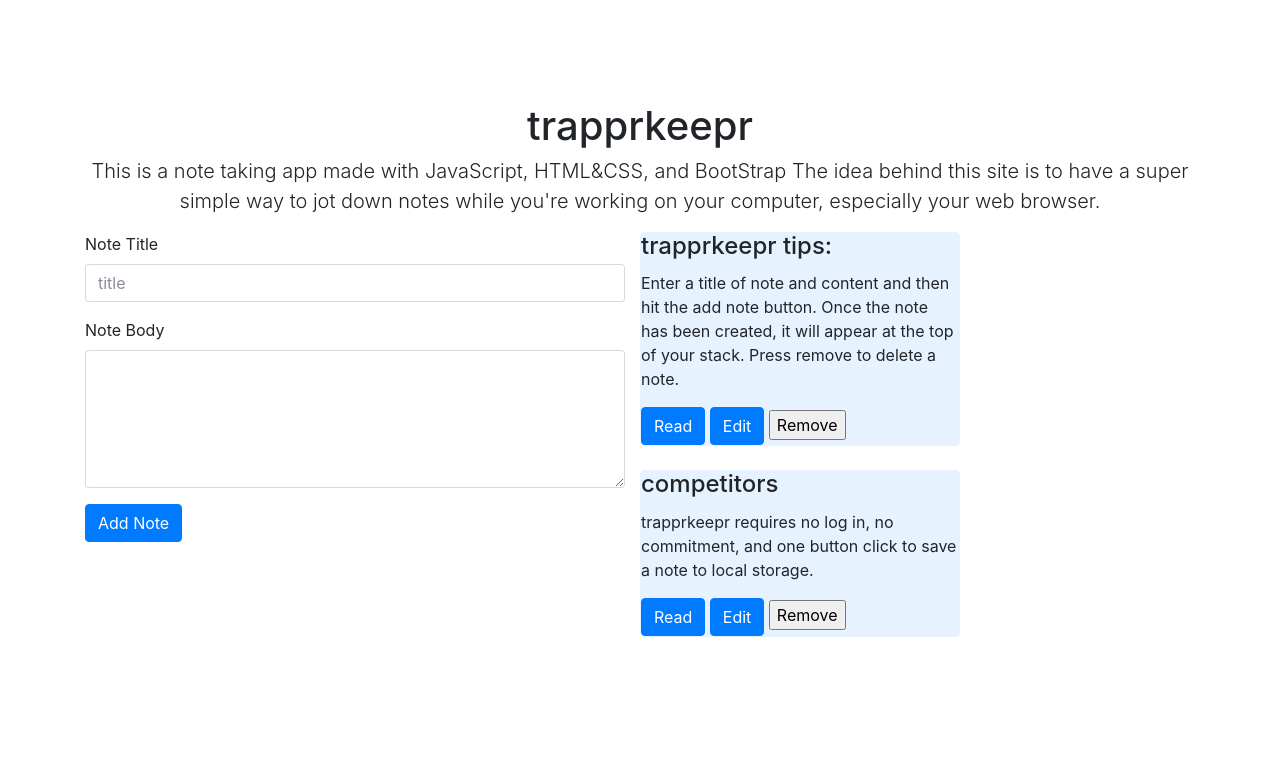
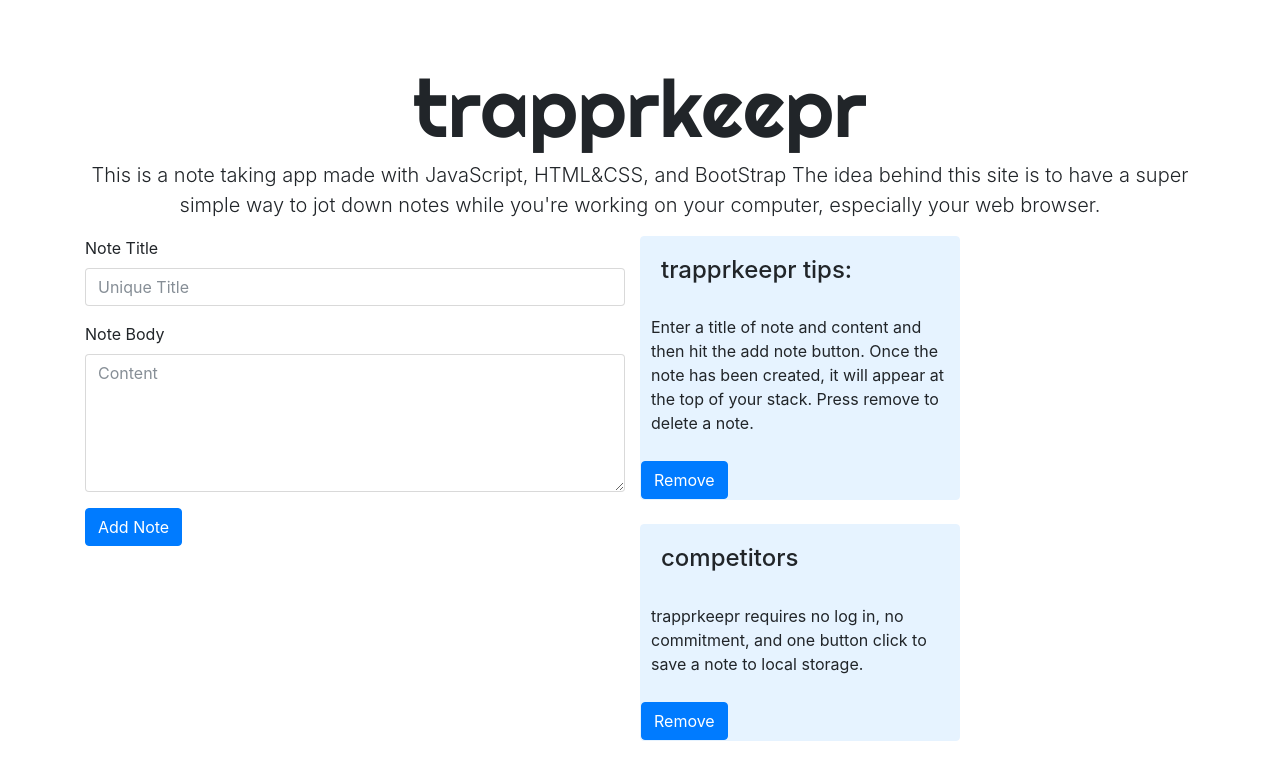
Before and after one commit to brickatyourfeet/trapprkeepr, a website: page index.html in a window 1280 px wide. Drawn offline with nearby package versions, Linux system fonts and the light colour scheme.

Commit message:
add css fix and title font change

```diff
--- a/index.html
+++ b/index.html
@@ -8,7 +8,7 @@
     <meta name="description" content="">
     <meta name="author" content="">
 
-    <title>Bare - Start Bootstrap Template</title>
+    <title>trapprkeepr</title>
 
     <!-- Bootstrap core CSS -->
     <link rel="stylesheet" href="https://maxcdn.bootstrapcdn.com/bootstrap/4.0.0-beta/css/bootstrap.min.css" integrity="sha384-/Y6pD6FV/Vv2HJnA6t+vslU6fwYXjCFtcEpHbNJ0lyAFsXTsjBbfaDjzALeQsN6M" crossorigin="anonymous">
@@ -38,11 +38,11 @@
             <form id="new-note">
                 <div class="form-group">
                     <label for="note-title">Note Title</label>
-                    <input type="text" class="form-control notes-title" id="new-note-title" placeholder="title">
+                    <input type="text" class="form-control notes-title" id="new-note-title" placeholder="Unique Title">
                 </div>
                 <div class="form-group">
                     <label for="note-body">Note Body</label>
-                    <textarea class="form-control notes-body" id="new-note-body" rows="6"></textarea>
+                    <textarea class="form-control notes-body" id="new-note-body" placeholder="Content" rows="6"></textarea>
                 </div>
                 <button type="submit" class="btn btn-primary" id="submitter" onclick="getNewNote()">Add Note</button>
 
--- a/main.js
+++ b/main.js
@@ -71,9 +71,7 @@ var makeCard = function(note) {
                     <div class="card-block">
                         <h4 class="card-title">${note.title}</h4>
                         <p class="card-text">${note.body}</p>
-                        <a href="#" class="btn btn-primary">Read</a>
-                        <a href="#" class="btn btn-primary">Edit</a>
-                        <button id ="remover" onclick="removeNote('${note.title}')">Remove</a>
+                        <button id ="remover" class="btn btn-primary" onclick="removeNote('${note.title}')">Remove</a>
                     </div>
                 </div><br>`
 
--- a/style.css
+++ b/style.css
@@ -1,10 +1,12 @@
+@import url('https://fonts.googleapis.com/css?family=Righteous');
+
 body {
-      padding-top: 54px;
+      padding-top: 14px;
     }
 
     @media (min-width: 992px) {
       body {
-        padding-top: 56px;
+        padding-top: 16px;
       }
     }
 
@@ -12,3 +14,18 @@ body {
   background-color: #e6f3ff;
   border-color: #e6f3ff
 }
+
+.card-title{
+  padding: 20px 20px;
+}
+
+.card-text{
+  padding-left: 10px;
+    padding-right: 10px;
+    padding-bottom: 10px;
+}
+
+h1{
+    font-family: 'Righteous', cursive;
+        font-size: 5em;
+}
```
Also changed, not shown: package.json (added, +32 -0 lines), spec/support/jasmine.json (added, +11 -0 lines), README.md, 2 other files.
